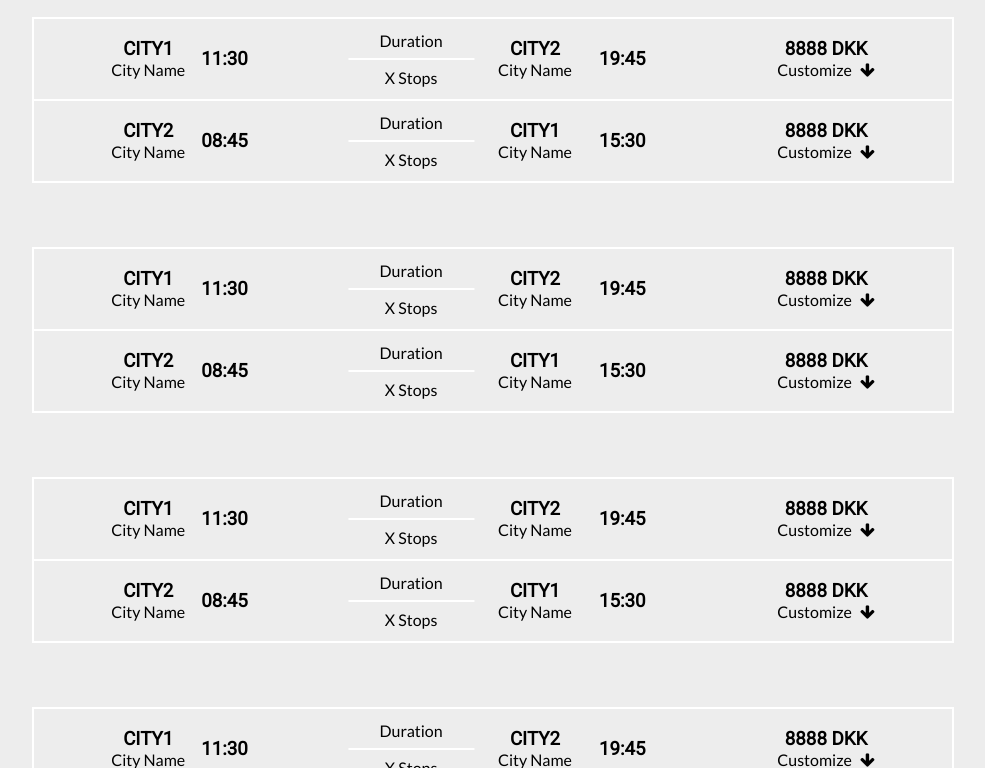
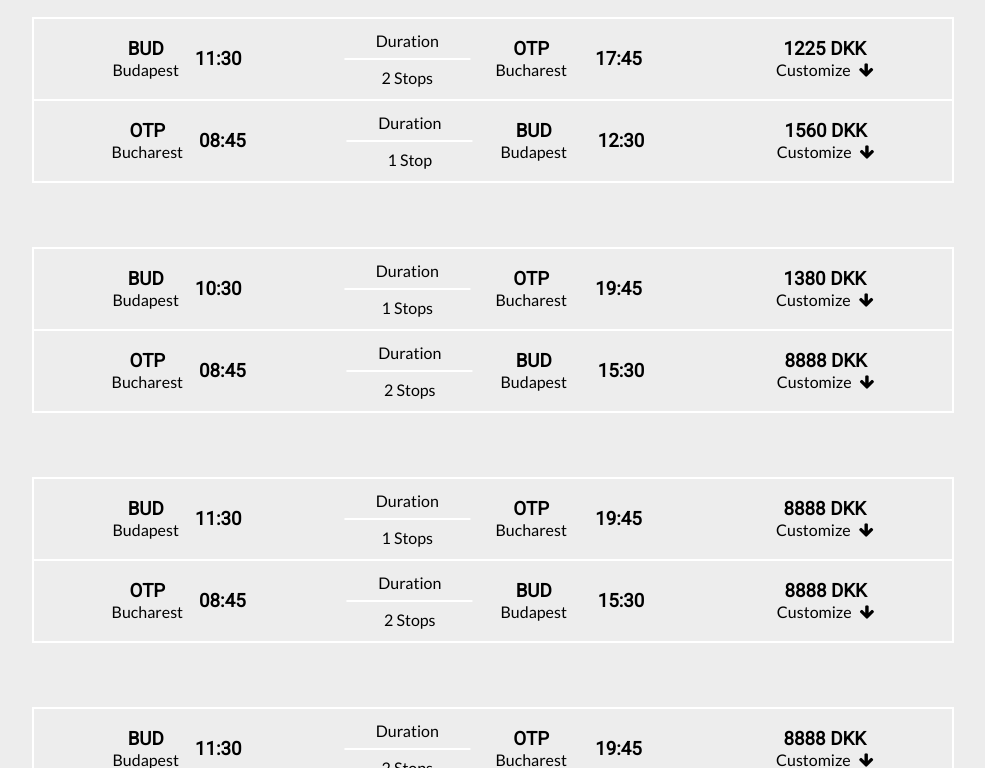
Before and after one commit to ralfpatric/ID-Mandatory2, a plain HTML site: page index.html in a window 1280 px wide. Both pictures are taken after typing "Sample", "Sample", "2020-01-15", "2020-01-15" into the empty fields and a click on the input "Search". Shown: the part 851-1619 px from the top of the page, without its empty margins (275-1260 px from the left). Drawn offline with nearby package versions, Linux system fonts and the light colour scheme; files that its build step writes are made by us from their sources.

Commit message:
small changes

```diff
--- a/index.html
+++ b/index.html
@@ -25,8 +25,24 @@
     </nav>
 </header>-->
 
+
+
 <main>
     <section id="search">
+
+        <div class="nav-bar">
+
+
+            .
+
+
+            <ul>
+                <li><button>Login</button></li>
+                <li><button>Register</button></li>
+            </ul>
+        </div>
+
+
         <div class="sectionwrapper">
             <!--CONTENT HERE-->
             <form>
@@ -64,11 +80,11 @@
         <div class="destinations">
             <div class="top">
                 <i class="fa fa-calendar-o fa-2x" aria-hidden="true"></i>
-                <h3>CITY1 - CITY2</h3>
+                <h3>BUD - OTP</h3>
             </div>
             <div class="bottom">
                 <i class="fa fa-calendar-o fa-2x" aria-hidden="true"></i>
-                <h3>CITY1 - CITY2</h3>
+                <h3>OTP - BUD</h3>
             </div>
         </div>
         <div class="passengers">
@@ -88,8 +104,8 @@
                 <div class="r-i-top">
                     <div class="ri-left">
                         <div class="ri-l-left">
-                            <h3>CITY1</h3>
-                            <p>City Name</p>
+                            <h3>BUD</h3>
+                            <p>Budapest</p>
                         </div>
                         <div class="ri-l-right">
                             <h3>11:30</h3>
@@ -99,28 +115,28 @@
                         <div class="ri-m-left">
                             <p>Duration</p>
                             <div class="ri-divider"></div>
-                            <p>X Stops</p>
+                            <p>2 Stops</p>
                         </div>
                         <div class="ri-m-right">
                             <div class="ri-m-left">
-                                <h3>CITY2</h3>
-                                <p>City Name</p>
+                                <h3>OTP</h3>
+                                <p>Bucharest</p>
                             </div>
                             <div class="ri-m-right">
-                                <h3>19:45</h3>
+                                <h3>17:45</h3>
                             </div>
                         </div>
                     </div>
                     <div class="ri-right">
-                        <h3>8888 DKK</h3>
+                        <h3>1225 DKK</h3>
                         <p>Customize<i class="fa fa-arrow-down" aria-hidden="true"></i></p>
                     </div>
                 </div>
                 <div class="r-i-bottom">
                     <div class="ri-left">
                         <div class="ri-l-left">
-                            <h3>CITY2</h3>
-                            <p>City Name</p>
+                            <h3>OTP</h3>
+                            <p>Bucharest</p>
                         </div>
                         <div class="ri-l-right">
                             <h3>08:45</h3>
@@ -130,12 +146,76 @@
                         <div class="ri-m-left">
                             <p>Duration</p>
                             <div class="ri-divider"></div>
-                            <p>X Stops</p>
+                            <p>1 Stop</p>
                         </div>
                         <div class="ri-m-right">
                             <div class="ri-m-left">
-                                <h3>CITY1</h3>
-                                <p>City Name</p>
+                                <h3>BUD</h3>
+                                <p>Budapest</p>
+                            </div>
+                            <div class="ri-m-right">
+                                <h3>12:30</h3>
+                            </div>
+                        </div>
+                    </div>
+                    <div class="ri-right">
+                        <h3>1560 DKK</h3>
+                        <p>Customize<i class="fa fa-arrow-down" aria-hidden="true"></i></p>
+                    </div>
+                </div>
+            </div>
+            <div class="result-item">
+                <div class="r-i-top">
+                    <div class="ri-left">
+                        <div class="ri-l-left">
+                            <h3>BUD</h3>
+                            <p>Budapest</p>
+                        </div>
+                        <div class="ri-l-right">
+                            <h3>10:30</h3>
+                        </div>
+                    </div>
+                    <div class="ri-middle">
+                        <div class="ri-m-left">
+                            <p>Duration</p>
+                            <div class="ri-divider"></div>
+                            <p>1 Stops</p>
+                        </div>
+                        <div class="ri-m-right">
+                            <div class="ri-m-left">
+                                <h3>OTP</h3>
+                                <p>Bucharest</p>
+                            </div>
+                            <div class="ri-m-right">
+                                <h3>19:45</h3>
+                            </div>
+                        </div>
+                    </div>
+                    <div class="ri-right">
+                        <h3>1380 DKK</h3>
+                        <p>Customize<i class="fa fa-arrow-down" aria-hidden="true"></i></p>
+                    </div>
+                </div>
+                <div class="r-i-bottom">
+                    <div class="ri-left">
+                        <div class="ri-l-left">
+                            <h3>OTP</h3>
+                            <p>Bucharest</p>
+                        </div>
+                        <div class="ri-l-right">
+                            <h3>08:45</h3>
+                        </div>
+                    </div>
+                    <div class="ri-middle">
+                        <div class="ri-m-left">
+                            <p>Duration</p>
+                            <div class="ri-divider"></div>
+                            <p>2 Stops</p>
+                        </div>
+                        <div class="ri-m-right">
+                            <div class="ri-m-left">
+                                <h3>BUD</h3>
+                                <p>Budapest</p>
                             </div>
                             <div class="ri-m-right">
                                 <h3>15:30</h3>
@@ -152,8 +232,8 @@
                 <div class="r-i-top">
                     <div class="ri-left">
                         <div class="ri-l-left">
-                            <h3>CITY1</h3>
-                            <p>City Name</p>
+                            <h3>BUD</h3>
+                            <p>Budapest</p>
                         </div>
                         <div class="ri-l-right">
                             <h3>11:30</h3>
@@ -163,12 +243,12 @@
                         <div class="ri-m-left">
                             <p>Duration</p>
                             <div class="ri-divider"></div>
-                            <p>X Stops</p>
+                            <p>1 Stops</p>
                         </div>
                         <div class="ri-m-right">
                             <div class="ri-m-left">
-                                <h3>CITY2</h3>
-                                <p>City Name</p>
+                                <h3>OTP</h3>
+                                <p>Bucharest</p>
                             </div>
                             <div class="ri-m-right">
                                 <h3>19:45</h3>
@@ -183,8 +263,8 @@
                 <div class="r-i-bottom">
                     <div class="ri-left">
                         <div class="ri-l-left">
-                            <h3>CITY2</h3>
-                            <p>City Name</p>
+                            <h3>OTP</h3>
+                            <p>Bucharest</p>
                         </div>
                         <div class="ri-l-right">
                             <h3>08:45</h3>
@@ -194,12 +274,12 @@
                         <div class="ri-m-left">
                             <p>Duration</p>
                             <div class="ri-divider"></div>
-                            <p>X Stops</p>
+                            <p>2 Stops</p>
                         </div>
                         <div class="ri-m-right">
                             <div class="ri-m-left">
-                                <h3>CITY1</h3>
-                                <p>City Name</p>
+                                <h3>BUD</h3>
+                                <p>Budapest</p>
                             </div>
                             <div class="ri-m-right">
                                 <h3>15:30</h3>
@@ -216,8 +296,8 @@
                 <div class="r-i-top">
                     <div class="ri-left">
                         <div class="ri-l-left">
-                            <h3>CITY1</h3>
-                            <p>City Name</p>
+                            <h3>BUD</h3>
+                            <p>Budapest</p>
                         </div>
                         <div class="ri-l-right">
                             <h3>11:30</h3>
@@ -227,12 +307,12 @@
                         <div class="ri-m-left">
                             <p>Duration</p>
                             <div class="ri-divider"></div>
-                            <p>X Stops</p>
+                            <p>2 Stops</p>
                         </div>
                         <div class="ri-m-right">
                             <div class="ri-m-left">
-                                <h3>CITY2</h3>
-                                <p>City Name</p>
+                                <h3>OTP</h3>
+                                <p>Bucharest</p>
                             </div>
                             <div class="ri-m-right">
                                 <h3>19:45</h3>
@@ -247,8 +327,8 @@
                 <div class="r-i-bottom">
                     <div class="ri-left">
                         <div class="ri-l-left">
-                            <h3>CITY2</h3>
-                            <p>City Name</p>
+                            <h3>OTP</h3>
+                            <p>Bucharest</p>
                         </div>
                         <div class="ri-l-right">
                             <h3>08:45</h3>
@@ -258,12 +338,12 @@
                         <div class="ri-m-left">
                             <p>Duration</p>
                             <div class="ri-divider"></div>
-                            <p>X Stops</p>
+                            <p>2 Stops</p>
                         </div>
                         <div class="ri-m-right">
                             <div class="ri-m-left">
-                                <h3>CITY1</h3>
-                                <p>City Name</p>
+                                <h3>BUD</h3>
+                                <p>Budapest</p>
                             </div>
                             <div class="ri-m-right">
                                 <h3>15:30</h3>
@@ -280,8 +360,8 @@
                 <div class="r-i-top">
                     <div class="ri-left">
                         <div class="ri-l-left">
-                            <h3>CITY1</h3>
-                            <p>City Name</p>
+                            <h3>BUD</h3>
+                            <p>Budapest</p>
                         </div>
                         <div class="ri-l-right">
                             <h3>11:30</h3>
@@ -291,12 +371,12 @@
                         <div class="ri-m-left">
                             <p>Duration</p>
                             <div class="ri-divider"></div>
-                            <p>X Stops</p>
+                            <p>3 Stops</p>
                         </div>
                         <div class="ri-m-right">
                             <div class="ri-m-left">
-                                <h3>CITY2</h3>
-                                <p>City Name</p>
+                                <h3>OTP</h3>
+                                <p>Bucharest</p>
                             </div>
                             <div class="ri-m-right">
                                 <h3>19:45</h3>
@@ -311,8 +391,8 @@
                 <div class="r-i-bottom">
                     <div class="ri-left">
                         <div class="ri-l-left">
-                            <h3>CITY2</h3>
-                            <p>City Name</p>
+                            <h3>OTP</h3>
+                            <p>Bucharest</p>
                         </div>
                         <div class="ri-l-right">
                             <h3>08:45</h3>
@@ -322,12 +402,12 @@
                         <div class="ri-m-left">
                             <p>Duration</p>
                             <div class="ri-divider"></div>
-                            <p>X Stops</p>
+                            <p>1 Stop</p>
                         </div>
                         <div class="ri-m-right">
                             <div class="ri-m-left">
-                                <h3>CITY1</h3>
-                                <p>City Name</p>
+                                <h3>BUD</h3>
+                                <p>Budapest</p>
                             </div>
                             <div class="ri-m-right">
                                 <h3>15:30</h3>
@@ -344,8 +424,8 @@
                 <div class="r-i-top">
                     <div class="ri-left">
                         <div class="ri-l-left">
-                            <h3>CITY1</h3>
-                            <p>City Name</p>
+                            <h3>BUD</h3>
+                            <p>Budapest</p>
                         </div>
                         <div class="ri-l-right">
                             <h3>11:30</h3>
@@ -355,12 +435,12 @@
                         <div class="ri-m-left">
                             <p>Duration</p>
                             <div class="ri-divider"></div>
-                            <p>X Stops</p>
+                            <p>2 Stops</p>
                         </div>
                         <div class="ri-m-right">
                             <div class="ri-m-left">
-                                <h3>CITY2</h3>
-                                <p>City Name</p>
+                                <h3>OTP</h3>
+                                <p>Bucharest</p>
                             </div>
                             <div class="ri-m-right">
                                 <h3>19:45</h3>
@@ -375,8 +455,8 @@
                 <div class="r-i-bottom">
                     <div class="ri-left">
                         <div class="ri-l-left">
-                            <h3>CITY2</h3>
-                            <p>City Name</p>
+                            <h3>OTP</h3>
+                            <p>Bucharest</p>
                         </div>
                         <div class="ri-l-right">
                             <h3>08:45</h3>
@@ -386,76 +466,12 @@
                         <div class="ri-m-left">
                             <p>Duration</p>
                             <div class="ri-divider"></div>
-                            <p>X Stops</p>
+                            <p>1 Stop</p>
                         </div>
                         <div class="ri-m-right">
                             <div class="ri-m-left">
-                                <h3>CITY1</h3>
-                                <p>City Name</p>
-                            </div>
-                            <div class="ri-m-right">
-                                <h3>15:30</h3>
-                            </div>
-                        </div>
-                    </div>
-                    <div class="ri-right">
-                        <h3>8888 DKK</h3>
-                        <p>Customize<i class="fa fa-arrow-down" aria-hidden="true"></i></p>
-                    </div>
-                </div>
-            </div>
-            <div class="result-item">
-                <div class="r-i-top">
-                    <div class="ri-left">
-                        <div class="ri-l-left">
-                            <h3>CITY1</h3>
-                            <p>City Name</p>
-                        </div>
-                        <div class="ri-l-right">
-                            <h3>11:30</h3>
-                        </div>
-                    </div>
-                    <div class="ri-middle">
-                        <div class="ri-m-left">
-                            <p>Duration</p>
-                            <div class="ri-divider"></div>
-                            <p>X Stops</p>
-                        </div>
-                        <div class="ri-m-right">
-                            <div class="ri-m-left">
-                                <h3>CITY2</h3>
-                                <p>City Name</p>
-                            </div>
-                            <div class="ri-m-right">
-                                <h3>19:45</h3>
-                            </div>
-                        </div>
-                    </div>
-                    <div class="ri-right">
-                        <h3>8888 DKK</h3>
-                        <p>Customize<i class="fa fa-arrow-down" aria-hidden="true"></i></p>
-                    </div>
-                </div>
-                <div class="r-i-bottom">
-                    <div class="ri-left">
-                        <div class="ri-l-left">
-                            <h3>CITY2</h3>
-                            <p>City Name</p>
-                        </div>
-                        <div class="ri-l-right">
-                            <h3>08:45</h3>
-                        </div>
-                    </div>
-                    <div class="ri-middle">
-                        <div class="ri-m-left">
-                            <p>Duration</p>
-                            <div class="ri-divider"></div>
-                            <p>X Stops</p>
-                        </div>
-                        <div class="ri-m-right">
-                            <div class="ri-m-left">
-                                <h3>CITY1</h3>
-                                <p>City Name</p>
+                                <h3>BUD</h3>
+                                <p>Budapest</p>
                             </div>
                             <div class="ri-m-right">
                                 <h3>15:30</h3>
```
Also changed, not shown: assets/sass/layout/_search.scss (+31 -0 lines).
